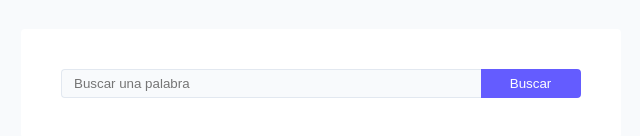
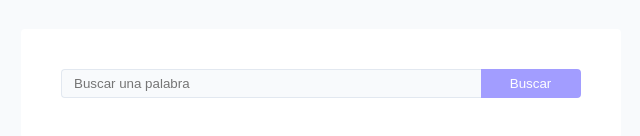
Before and after one commit to Rumazor/Wikipedia-API, a plain HTML site: page index.html in a window 1280 px wide. Shown: the part 322-458 px from the top of the page, without its empty margins (319-959 px from the left). Drawn offline with Linux system fonts and the light colour scheme.

Commit message:
color en el search button

```diff
--- a/styles.css
+++ b/styles.css
@@ -227,12 +227,12 @@ Wikipedia
 }
 
 .submit-btn {
-  border: 1px solid var(--primary-500);
+  border: 1px solid var(--primary-300);
   border-left: transparent;
   border-top-right-radius: var(--borderRadius);
   border-bottom-right-radius: var(--borderRadius);
   text-transform: capitalize;
-  background: var(--primary-500);
+  background: var(--primary-300);
   color: var(--white);
   transition: var(--transition);
   cursor: pointer;
```
